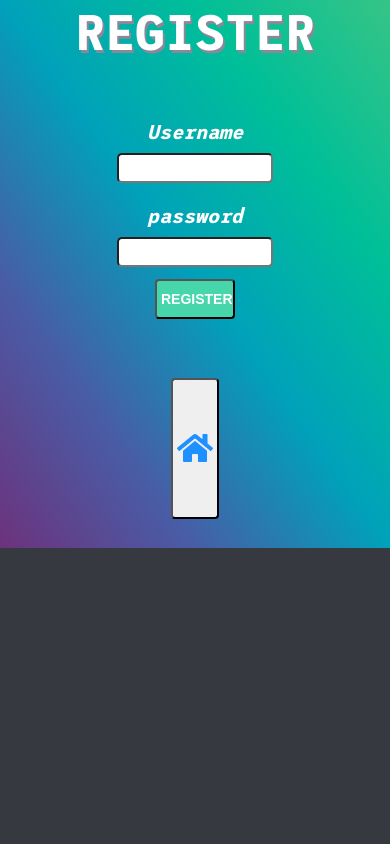
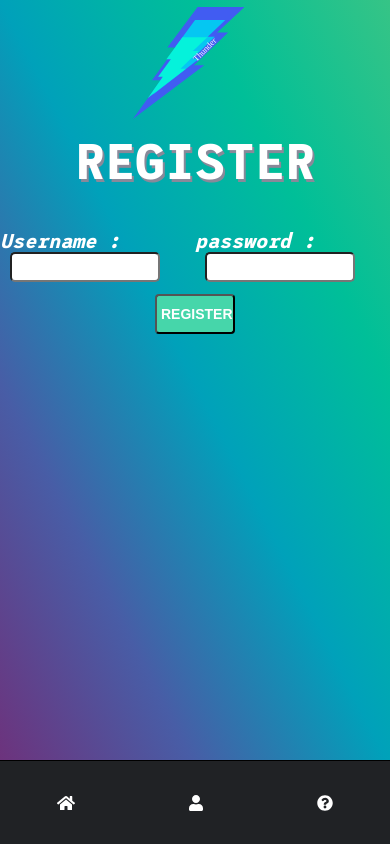
Before and after one commit to clrko/wild-thunder, a React (Create React App) app: page /register in a window 390 px wide. Built offline with nearby package versions, Linux system fonts and the light colour scheme; no server answers.

Commit message:
modif css gamession standart && survival

```diff
--- a/src/components/pages/GameSession.js
+++ b/src/components/pages/GameSession.js
@@ -99,7 +99,8 @@ class GameSession extends React.Component {
 
     displaySolution = () => {
         this.setState(() => ({ revealedSolution: true }))
-        this.setState( () =>({  textToClickNext : true }) )
+       if(this.state.counter === 0){
+        this.setState( () =>({  textToClickNext : true }) )}
     }
 
     saveRoundAndLoadNextSong = () => {
--- a/src/components/pages/GameSessionSurvival.js
+++ b/src/components/pages/GameSessionSurvival.js
@@ -34,7 +34,8 @@ class GameSessionSurvival extends React.Component {
         counter: 30,
         numberOfAttempts: 3,
         revealedSolution: false,
-        hidValidateButton: false
+        hidValidateButton: false,
+        textToClickNext : false ,
     }
 
     componentDidMount() {
@@ -75,12 +76,14 @@ class GameSessionSurvival extends React.Component {
     validateAndChange = () => {
         const artistToFind = this.state.artistTrack.artistName.toUpperCase().replace(/\s+/g, '')
         if (artistToFind === this.state.solution) {
-            this.setState((prevState) => ({ score: prevState.score + prevState.counter, isArtistFound: true, revealedSolution: true }));
+            this.setState((prevState) => ({ score: prevState.score + prevState.counter, isArtistFound: true, revealedSolution: true ,textToClickNext : true }));
         }
     }
 
     displaySolution = () => {
         this.setState(() => ({ revealedSolution: true }))
+        if(this.state.counter === 0){
+            this.setState( () =>({  textToClickNext : true }) )}
     }
 
     saveRoundAndLoadNextSong = () => {
@@ -141,6 +144,7 @@ class GameSessionSurvival extends React.Component {
             })
         })
         this.setState({ counter: startTime }, () => this.setState({ revealedSolution: false }))
+        this.setState({ counter: startTime }, () => this.setState({textToClickNext: false}))
     }
 
     /*  Functions used in the userinterface that aims at inputing a letter, erease and update the number of boxes based on the artist being played */
@@ -187,6 +191,7 @@ class GameSessionSurvival extends React.Component {
                     <div><Loader /></div>
                     :
                     <div>
+                        <GameSessionButtonEndSession  username={this.props.location.username} />
                         <GameSessionHeader genresTitle={this.state.genresTitle} color={this.state.color} />
                         <div className="attempts-container">
                             {this.state.numberOfAttempts !== 0 ?
@@ -202,10 +207,9 @@ class GameSessionSurvival extends React.Component {
                                 <h2>You lost!!!</h2>
                             }
                         </div>
-                        <GameSessionButtonEndSession />
                         <CountDownTimer displaySolution={this.displaySolution} counter={this.state.counter} startTime={startTime} updateCounter={this.updateCounter} />
                         <GameSessionAudioPlayer revealedSolution={this.state.revealedSolution} saveRoundAndLoadNextSong={this.saveRoundAndLoadNextSong} artistTrack={this.state.artistTrack} sessionHistory={this.state.sessionHistory} />
-                        <GameSessionInterface artistTrack={this.state.artistTrack} handleClick={this.handleClick} handleChange={this.handleChange} handleCorrection={this.handleCorrection} />
+                        <GameSessionInterface textToClickNext={this.state.textToClickNext} artistTrack={this.state.artistTrack} handleClick={this.handleClick} handleChange={this.handleChange} handleCorrection={this.handleCorrection} />
                         <GameSessionPointSystem hidValidateButton={this.state.hidValidateButton} isArtistFound={this.state.isArtistFound} validateAndChange={this.validateAndChange} score={this.state.score} saveRoundAndLoadNextSong={this.saveRoundAndLoadNextSong} counter={this.state.counter} />
                     </div>
                 }
--- a/src/components/pages/Register.css
+++ b/src/components/pages/Register.css
@@ -6,9 +6,11 @@
     text-shadow: 2px 3px 0px #898999;
     text-transform: uppercase;
     text-align: center;
+
 }
 .container_page_register{
     background-image: linear-gradient(to right top, #6d327c, #485DA6, #00a1ba, #00BF98, #36C486);
+    padding-bottom: 50vh;
 }
 .form_page_register label{
     padding-top: 20px;
@@ -16,15 +18,16 @@
 
 }
 .input_register{
-     display: flex;
-    padding-left: 40%;
-    padding-right: 40%;
-    flex-direction: column;
+    display: flex;
+    justify-content: center;
+    justify-content: space-evenly;
+
 }
 .input_register input{
     height: 30px;
     font-size: 20px;
     border-radius: 5px;
+    margin-left: 10px;
 
 }
 .input_register label{
@@ -64,10 +67,10 @@
 
 
 @media screen and ( max-width:1000px){
-    .input_register{padding-left : 35%; padding-right: 35%}
+
 
 
 }
 @media screen and (max-width:700px){
-    .input_register{padding-left : 30%; padding-right: 30%}
+    .input_register input{justify-content: none; width : 150px}
 }
--- a/src/components/pages/Register.js
+++ b/src/components/pages/Register.js
@@ -1,13 +1,12 @@
 import React, { useState } from 'react';
-import { Redirect, NavLink } from 'react-router-dom';
+import { Redirect } from 'react-router-dom';
 import axios from "axios";
 
-import { FontAwesomeIcon } from '@fortawesome/react-fontawesome';
-import { faHome } from '@fortawesome/free-solid-svg-icons';
+import NavbarHeader from '../shared/NavbarHeader';
+import NavbarFooter from '../shared/NavbarFooter';
 
 import './Register.css'
-/* import NavbarHeader from '../shared/NavbarHeader';
-import NavbarFooter from '../shared/NavbarFooter'; */
+
 
 const Register = () => {
     const [redirect, setRedirect] = useState(false)
@@ -35,23 +34,26 @@ const Register = () => {
 
     return (
     <div className="container_page_register" >
-        {/* <NavbarHeader/>
-                <NavbarFooter/> */}
+        <NavbarHeader/>
         <h1>Register</h1>
         <form  className="form_page_register" onSubmit={handleSubmit}>
 
                 <div className="input_register">
-                        <label>Username</label>
-                        <input type="text" name="username" />
-
-                        <label>password</label>
-                        <input type="password" name="password" />
+                       <div >
+                            <label>Username :</label>
+                            <input type="text" name="username" />
+                        </div>
+                        <div>
+                            <label>password :</label>
+                            <input type="password" name="password" />
+                        </div>
                     </div>
                 <div className="button-register">
                     <button className="button_register" type="submit">Register</button>
                 </div>
-                  <div className="button_go_home">
-                  <NavLink to="/" ><button><FontAwesomeIcon icon={faHome} className="goHome_icon_reco_page" /></button></NavLink>                </div>
+
+
+        <NavbarFooter/>
              </form>
     </div>
     )
--- a/src/components/pages/Welcome.js
+++ b/src/components/pages/Welcome.js
@@ -31,7 +31,7 @@ class Welcome extends React.Component {
                     <h2 className="title-login" >Welcome to Thunder!</h2>
                     <label className='label-login' >Choose your Username</label>
                     <input className="input-login" type='text' value={this.state.username} name='username' placeholder='.....' onChange={this.onChange} />
-                    <p className='error-input'>{this.state.error ? 'Please insert your pseudo' : ""}</p>
+                    <p className='error-input'>{this.state.error ? 'Please insert your username' : ""}</p>
                     <button onClick={this.handleChange} className="button-login">Start</button>
                     <LoginModal/>
                 </div>
```
